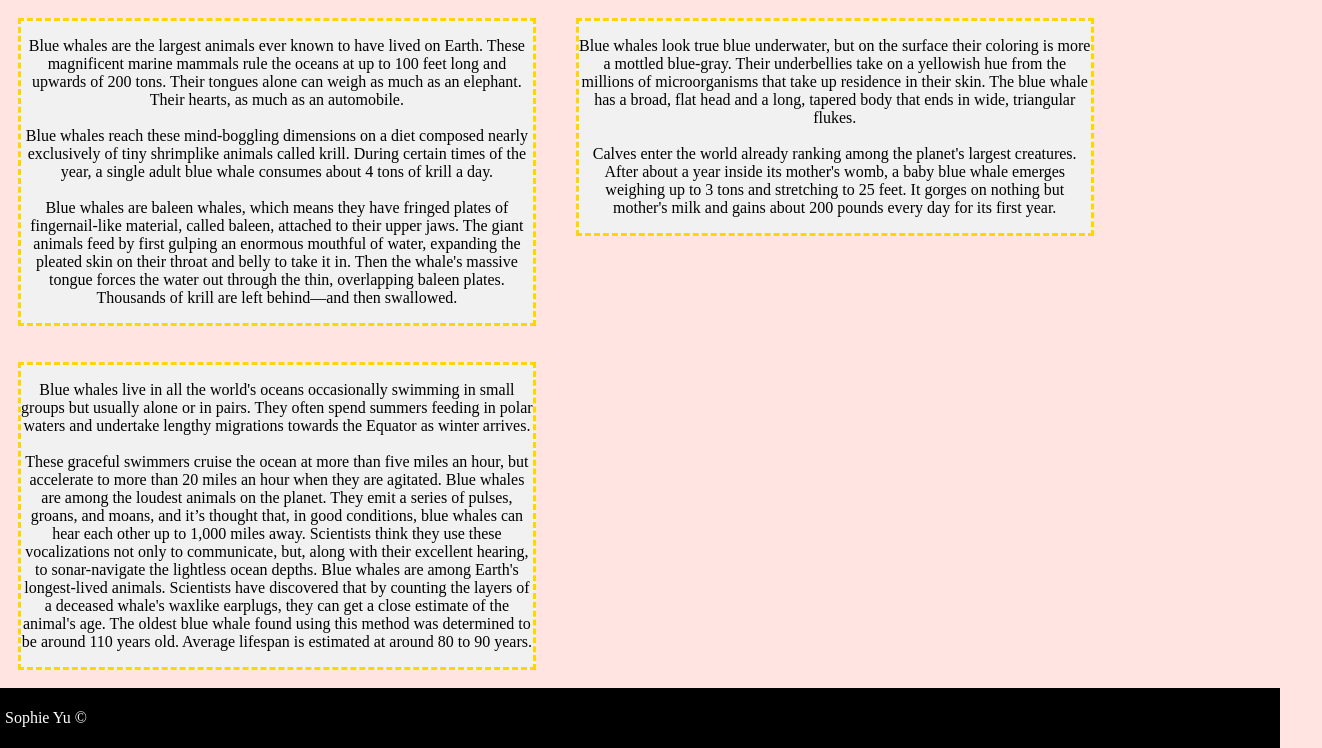
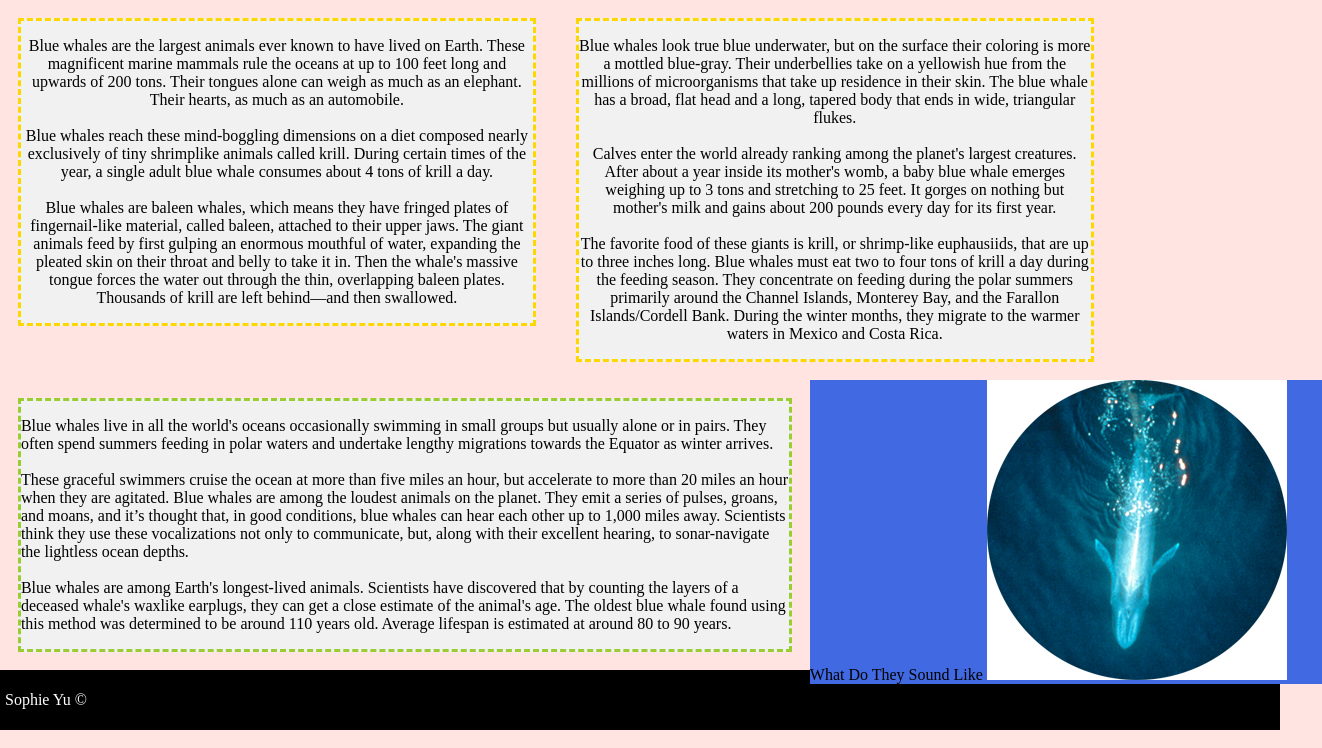
Before and after one commit to SuyunYu/suyunyu.github.io, a plain HTML site: page homeworks/mysite/index.html in a window 1280 px wide. Shown: the part 296-1044 px from the top of the page, 1322 px wide, since content can reach past the window. Drawn offline with Linux system fonts and the light colour scheme.

Commit message:
mysite
ms

```diff
--- a/homeworks/mysite/css/desktop.css
+++ b/homeworks/mysite/css/desktop.css
@@ -23,6 +23,7 @@ nav li  {
     background: #f1f1f1;
     box-sizing: content-box;
     margin: 1%;
+
 
 }
 /* Create three equal columns that align next to each other */
@@ -56,6 +57,15 @@ nav li  {
     border-color: #9ACD32;
     border-style: dashed;
 }
+
+.right {
+  display: inline-block;
+  box-sizing: border-box;
+  position: absolute;
+
+  width: 40%;
+  background-color: #4169E1
+}
 .gallery {
   text-align: center;
   font-family: Courier
--- a/homeworks/mysite/index.html
+++ b/homeworks/mysite/index.html
@@ -40,20 +40,29 @@ Blue whales are baleen whales, which means they have fringed plates of fingernai
     <br>
   </br>
   Calves enter the world already ranking among the planet's largest creatures. After about a year inside its mother's womb, a baby blue whale emerges weighing up to 3 tons and stretching to 25 feet. It gorges on nothing but mother's milk and gains about 200 pounds every day for its first year.
+  <br>
+</br>
+The favorite food of these giants is krill, or shrimp-like euphausiids, that are up to three inches long. Blue whales must eat two to four tons of krill a day during the feeding season. They concentrate on feeding during the polar summers primarily around the Channel Islands, Monterey Bay, and the Farallon Islands/Cordell Bank. During the winter months, they migrate to the warmer waters in Mexico and Costa Rica.
 
 </p>
 </div>
-<div class="column3">
+<div class="columnRight">
   <p>
     Blue whales live in all the world's oceans occasionally swimming in small groups but usually alone or in pairs. They often spend summers feeding in polar waters and undertake lengthy migrations towards the Equator as winter arrives.
 <br>
 </br>
 These graceful swimmers cruise the ocean at more than five miles an hour, but accelerate to more than 20 miles an hour when they are agitated. Blue whales are among the loudest animals on the planet. They emit a series of pulses, groans, and moans, and it’s thought that, in good conditions, blue whales can hear each other up to 1,000 miles away. Scientists think they use these vocalizations not only to communicate, but, along with their excellent hearing, to sonar-navigate the lightless ocean depths.
+<br>
+</br>
 Blue whales are among Earth's longest-lived animals. Scientists have discovered that by counting the layers of a deceased whale's waxlike earplugs, they can get a close estimate of the animal's age. The oldest blue whale found using this method was determined to be around 110 years old. Average lifespan is estimated at around 80 to 90 years.
-
 
 </p>
 </div>
+
+<div class="right">What Do They Sound Like
+<img src="images/sound.jpg"  alt="sound.jpg" >
+</div>
+
 <footer>
   <p> Sophie Yu &copy;</p>
 </footer>
```
Also changed, not shown: homeworks/mysite/about.html (+5 -1 lines), homeworks/mysite/images/sound.jpg (added).
